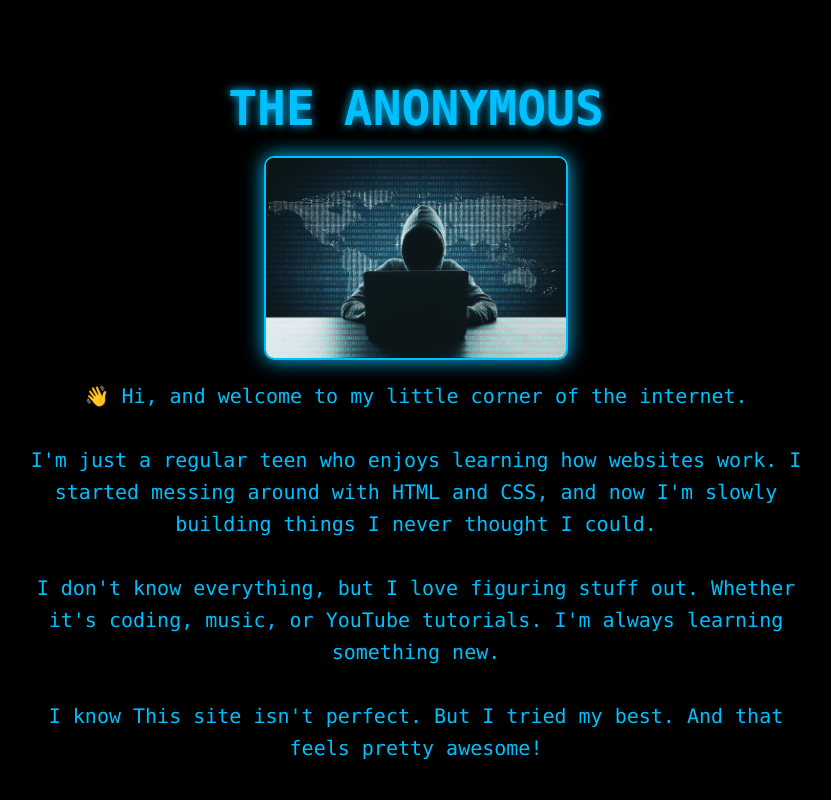
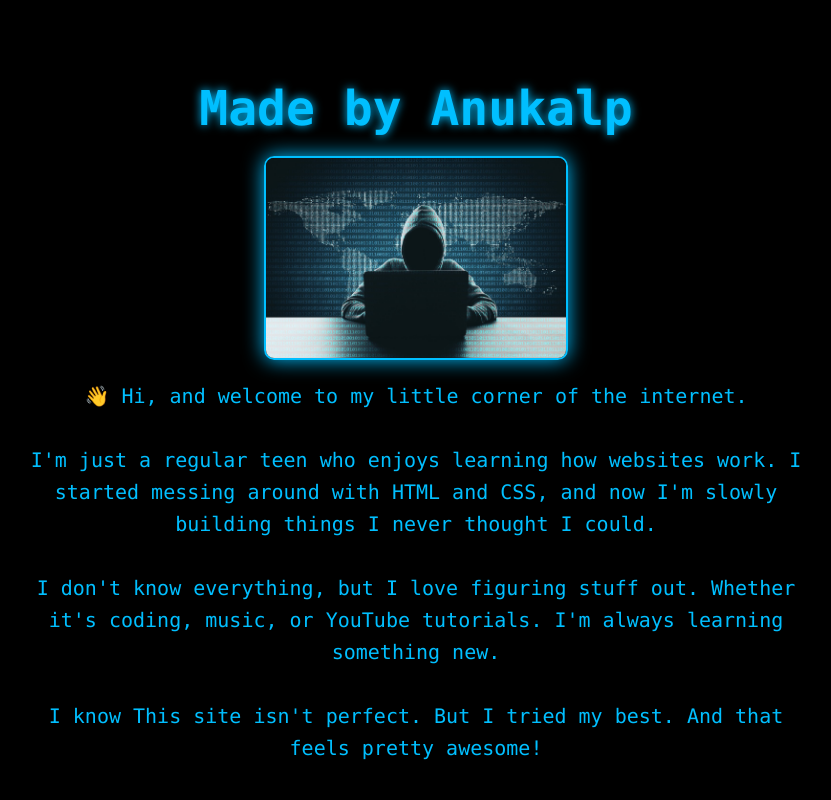
Before and after one commit to Lionshaft-pixel/My-website, a plain HTML site: page index.html in a window 1280 px wide. Shown: the top 800 px of the page, without its empty margins (224-1055 px from the left). Drawn offline with Linux system fonts and the light colour scheme.

Commit message:
Add files via upload

```diff
--- a/index.html
+++ b/index.html
@@ -45,7 +45,7 @@
   </style>
 </head>
 <body>
-  <h1>THE ANONYMOUS</h1>
+  <h1>Made by Anukalp</h1>
 
   <img src="image.jpg" alt="Just me" />
 
```
